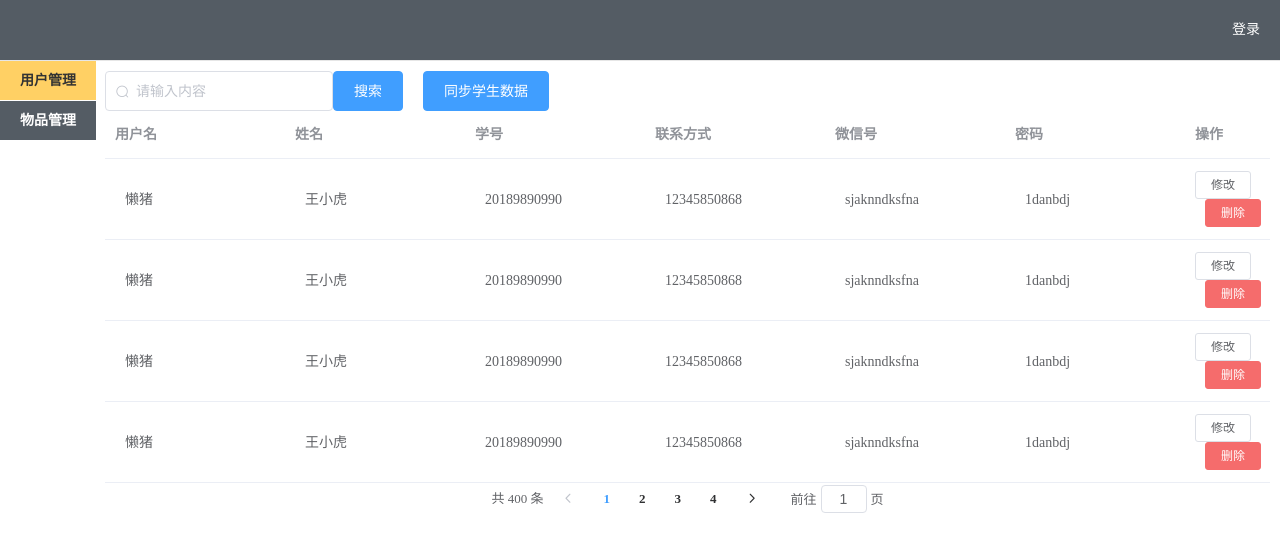
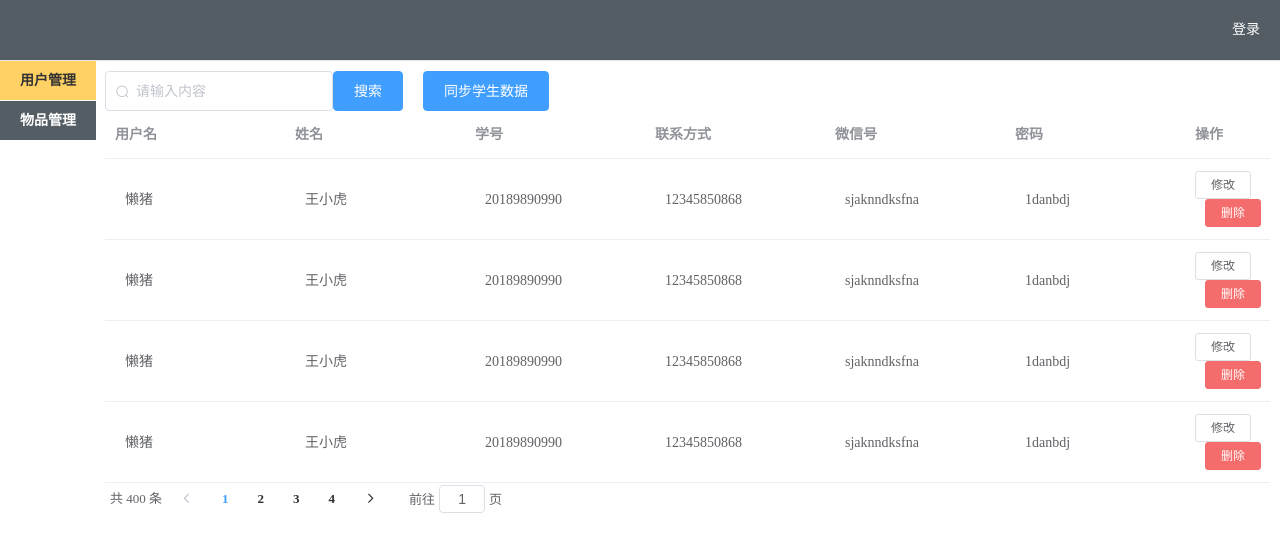
Before and after one commit to undercurre/Lost-Manager, a Vue app: page /personal in a window 1280 px wide. Shown: the top 552 px of the page. Built offline with nearby package versions, Linux system fonts and the light colour scheme.

Commit message:
merge test

```diff
--- a/src/components/UserManager.vue
+++ b/src/components/UserManager.vue
@@ -143,8 +143,5 @@ export default {
 .getDataBtn{
   margin-left: 20px;
 }
-.el-pagination{
-  display: flex;
-  justify-content: center;
-}
+
 </style>
```
